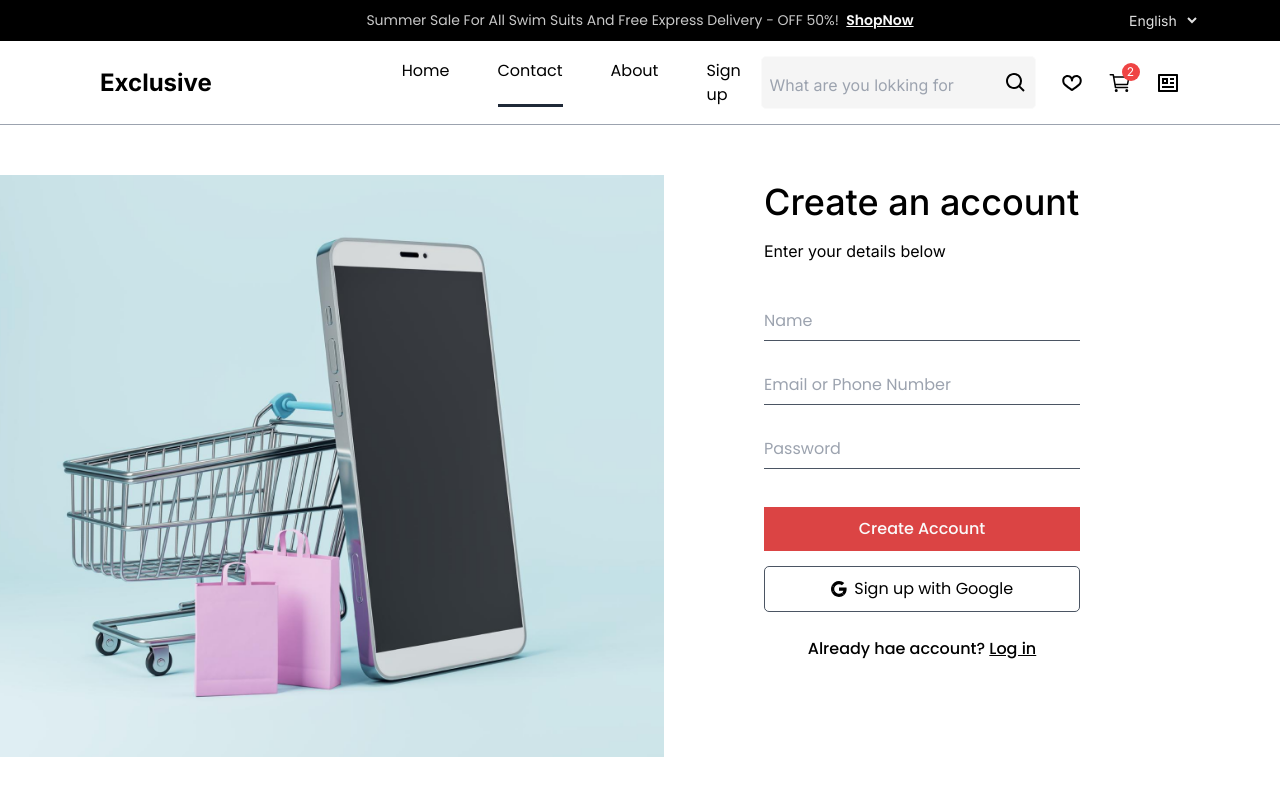
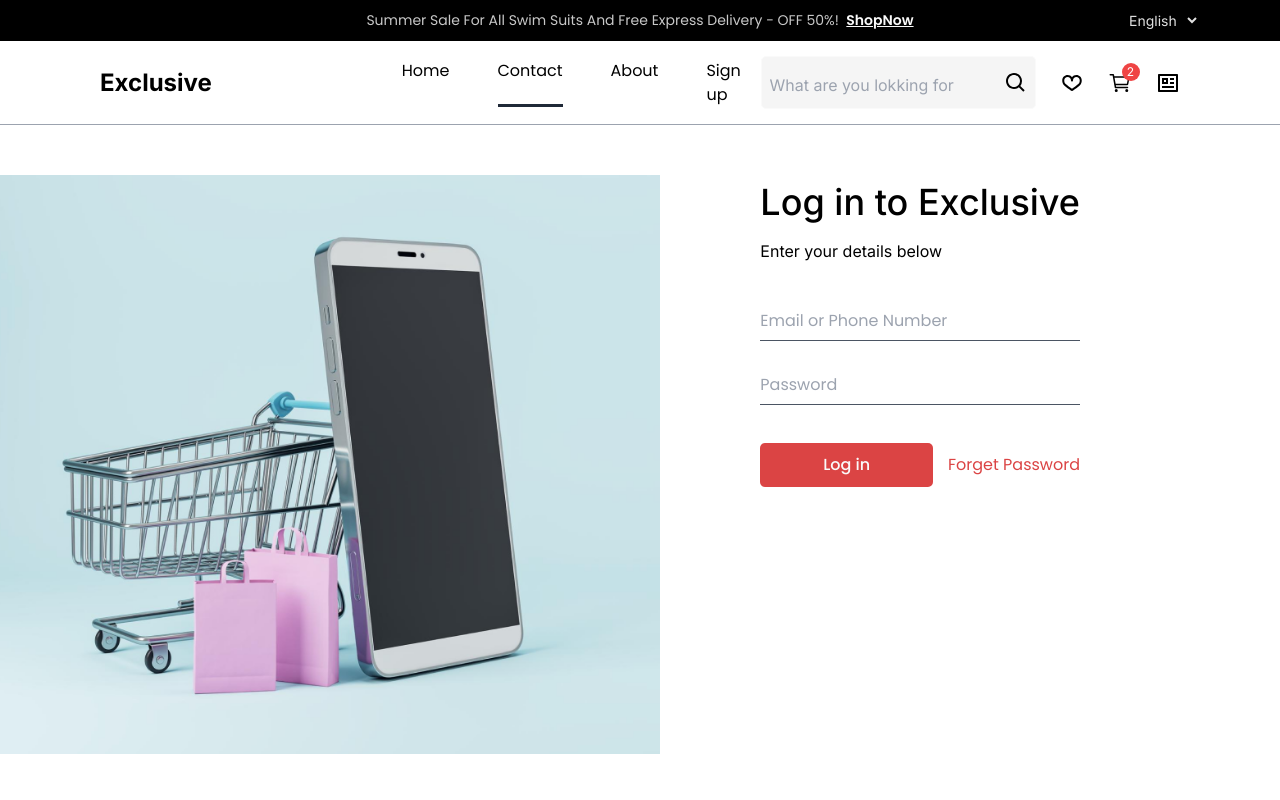
Before and after one commit to eyob2m/ExclusiveEcommerce, a React (Vite) app: page / in a window 1280 px wide. Shown: the top 800 px of the page. Built offline with nearby package versions, Linux system fonts and the light colour scheme.

Commit message:
sign up and login done

```diff
--- a/src/App.jsx
+++ b/src/App.jsx
@@ -9,7 +9,7 @@ import SignUp from './pages/SignUp'
 const App = () => {
 
   return (
-   <SignUp />
+   <Login />
   )
 }
 
--- a/src/pages/LogIn.jsx
+++ b/src/pages/LogIn.jsx
@@ -13,21 +13,21 @@ const Login = () => {
    <div className="h-[606px] overflow-hidden">
    <img className="object-contain"  src={signupimage} alt="" />
    </div>
-    <div className="flex flex-col font-Poppis  gap-[38px]">
+    <div className="flex text-nowrap flex-col font-Poppis  gap-[38px]">
       <div className="flex flex-col gap-[10px] font-Inter text-black"> <h1 className="text-[3.6rem] font-[500]">Log in to Exclusive</h1> <p className="text-[1.6rem] font-[400]">Enter your details below</p></div>
       <div className="flex flex-col gap-[24px]">
 
         <input type="text" className="border-b text-[1.6rem] font-[400] border-gray-600 py-3" placeholder="Email or Phone Number" />
         <input type="text" className="border-b text-[1.6rem] font-[400] border-gray-600 py-3" placeholder="Password" />
       </div>
-      <div className="text-[1.6rem] flex flex-col gap-6 font-[500]">
-        <button className="bg-[#DB4444] text-tfa py-4 w-full">
-         Log in
+      <div className="text-[1.6rem] items-center justify-between flex gap-6 font-[500]">
+        <button className="bg-[#DB4444] rounded-lg text-tfa py-4 w-full">
+          Log in
         </button>
 
-        <div className="mt-4 text-center font-[500]">
-           <span className="underline">Log in</span>
-        </div>
+          <h2 className="font-[400] text-[#DB4444]">Forget Password</h2>
+
+
       </div>
     </div>
   </div>
```
